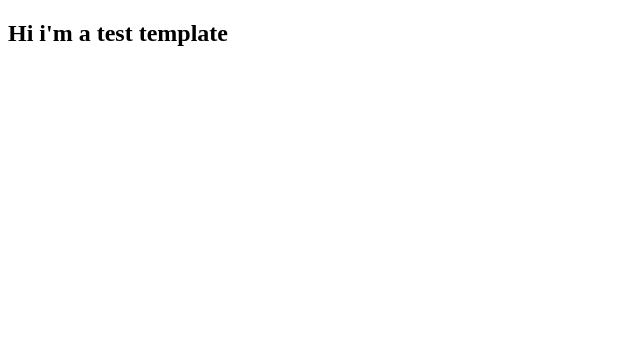
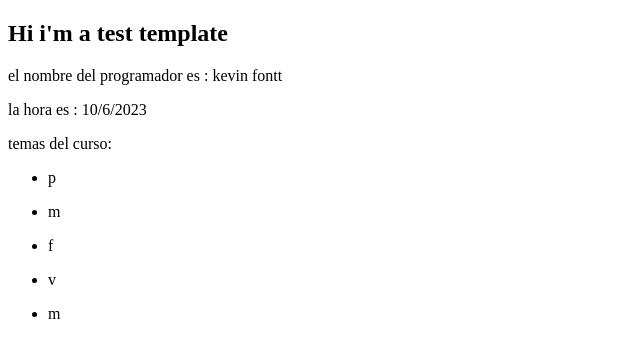
Before and after one commit to kevinfonttlizama/app_con_django, a Django app: page /saludo in a window 1280 px wide. Shown: the top 358 px of the page, without its empty margins (0-640 px from the left). Run offline with Django 4.2, Linux system fonts and the light colour scheme.

Commit message:
metodo get_template y directorio de templates

```diff
--- a/projectone/projectone/settings.py
+++ b/projectone/projectone/settings.py
@@ -54,7 +54,7 @@ ROOT_URLCONF = 'projectone.urls'
 TEMPLATES = [
     {
         'BACKEND': 'django.template.backends.django.DjangoTemplates',
-        'DIRS': [],
+        'DIRS': ["C:/Users/kevin/OneDrive/Escritorio/app_con_django/projectone/projectone/templates"], #especificamos donde esta nuestra carpeta con nuestros templates html
         'APP_DIRS': True,
         'OPTIONS': {
             'context_processors': [
--- a/projectone/projectone/templates/index.html
+++ b/projectone/projectone/templates/index.html
@@ -7,6 +7,27 @@
 </head>
 <body>
     <h2>Hi i'm a test template</h2>
+    <p>el nombre del programador es :  {{nombre_persona}} {{apellido_persona}}  </p>
+    <p>la hora es : {{hora_actual.day}}/{{hora_actual.month}}/{{hora_actual.year}} </p>
+     <!--<p> {{temas.0}} </p>  accediendo a un indice de la lista dentro del dicconario del contexto -->
+    {% comment %} la llamada de metos en django no se usan los () {% endcomment %}
+
+     <p> temas del curso:</p>
+
+    <p>
+        <ul>
+        {% if temas %}
+        {% for tema in temas %}
+
+            <li><p>{{tema | first | lower}}</p></li>
+            {% comment %} template filters de django {% endcomment %}
+
+        {% endfor %}
+        {% else %}
+            <p>no hay elementos que mostrar </p>
+        {% endif %}
+        </ul>
+    </p>
 
 </body>
 </html>
--- a/projectone/projectone/views.py
+++ b/projectone/projectone/views.py
@@ -1,24 +1,57 @@
 from django.http import HttpResponse
 import datetime
 from django.template import Template, Context
+from django.template.loader import get_template
+
 
 
 
 
 #funcion vista
 # primera vista
+class Persona():
+    def __init__(self, nombre, apellido):
+        self.nombre=nombre
+        self.apellido=apellido
 
 
 def saludo(request):
-    doc_externo=open("C:/Users/kevin/OneDrive/Escritorio/app_con_django/projectone/projectone/templates/index.html")
+    # doc_externo=open("C:/Users/kevin/OneDrive/Escritorio/app_con_django/projectone/projectone/templates/index.html")
 
-    temp=Template(doc_externo.read())
+    temas_del_curso=[
+            "Plantillas", #<--- lista dentro de diccionario
+            "Modelos",
+            "Formularios",
+            "Vistas",
+            "Modelo"
+    ]
 
-    doc_externo.close()
+    p1=Persona("kevin","fontt")
+    ahora=datetime.datetime.now()
 
-    context = Context()
+    # temp=Template(doc_externo.read())
 
-    document = temp.render(context)
+    # doc_externo.close()
+
+
+
+    # context = Context({
+    #     "nombre_persona":p1.nombre,
+    #     "apellido_persona":p1.apellido,
+    #     "hora_actual":ahora,
+    #     "temas":temas_del_curso,
+
+    # }) diccionario pyrhon con sus respectivos pares clave valor podemos usarlo para pasar valores a la plantilla
+
+    doc_externo = get_template('index.html')
+
+    document = doc_externo.render({
+         "nombre_persona":p1.nombre,
+         "apellido_persona":p1.apellido,
+         "hora_actual":ahora,
+         "temas":temas_del_curso,
+
+     })
 
     return HttpResponse(document)
 
```
